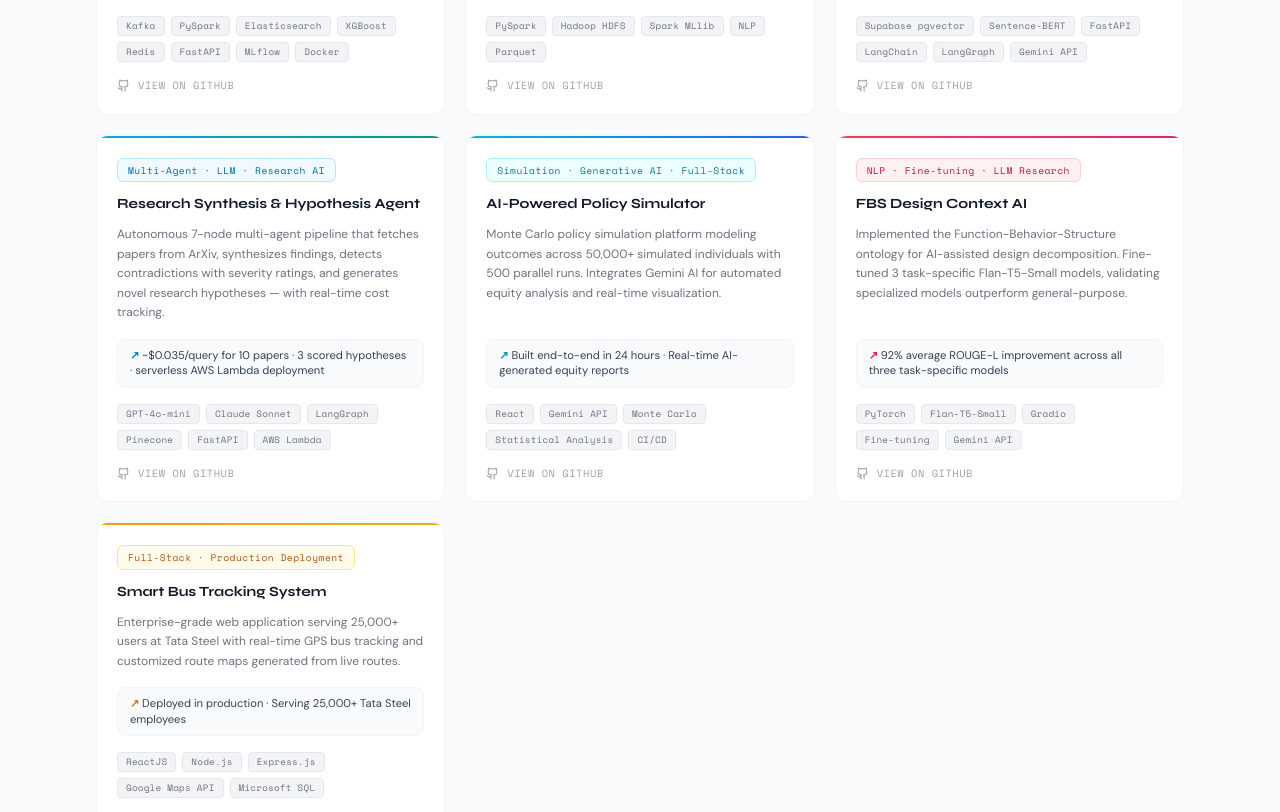
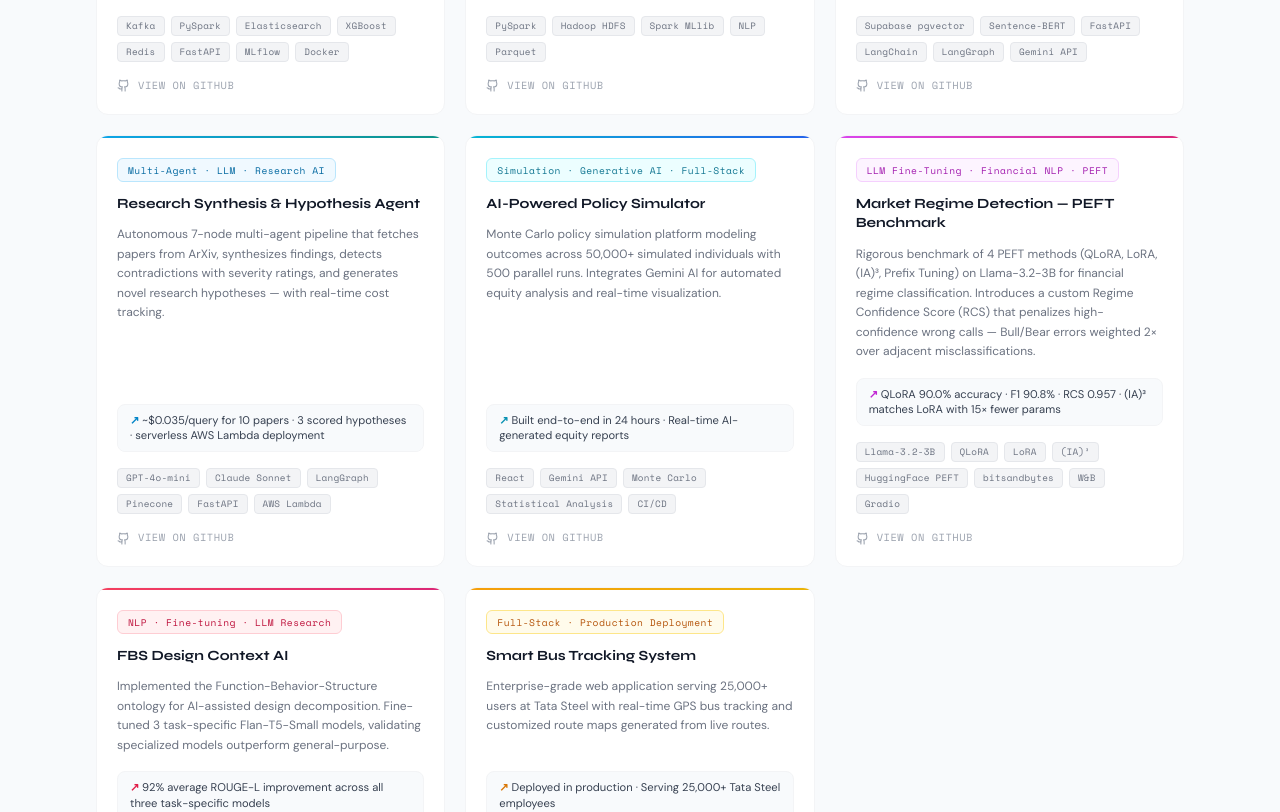
Before and after one commit to swarat17/swarat17.github.io, a Next.js app: page / in a window 1280 px wide. Shown: the part 2640-3452 px from the top of the page. Built offline with nearby package versions, Linux system fonts and the light colour scheme.

Commit message:
new project added

```diff
--- a/src/components/Projects.js
+++ b/src/components/Projects.js
@@ -110,6 +110,19 @@ const projects = [
     accentBar: 'from-cyan-500 to-blue-600',
     tag: 'bg-cyan-50 text-cyan-700 border-cyan-200 dark:bg-cyan-950/30 dark:text-cyan-300 dark:border-cyan-500/20',
     metric_accent: 'text-cyan-600 dark:text-cyan-400',
+  },
+  {
+    title: 'Market Regime Detection — PEFT Benchmark',
+    subtitle: 'LLM Fine-Tuning · Financial NLP · PEFT',
+    filter: 'NLP & LLMs',
+    description:
+      'Rigorous benchmark of 4 PEFT methods (QLoRA, LoRA, (IA)³, Prefix Tuning) on Llama-3.2-3B for financial regime classification. Introduces a custom Regime Confidence Score (RCS) that penalizes high-confidence wrong calls — Bull/Bear errors weighted 2× over adjacent misclassifications.',
+    metric: 'QLoRA 90.0% accuracy · F1 90.8% · RCS 0.957 · (IA)³ matches LoRA with 15× fewer params',
+    tech: ['Llama-3.2-3B', 'QLoRA', 'LoRA', '(IA)³', 'HuggingFace PEFT', 'bitsandbytes', 'W&B', 'Gradio'],
+    github: 'https://github.com/swarat17/market-regime-detection',
+    accentBar: 'from-fuchsia-500 to-pink-600',
+    tag: 'bg-fuchsia-50 text-fuchsia-700 border-fuchsia-200 dark:bg-fuchsia-950/30 dark:text-fuchsia-300 dark:border-fuchsia-500/20',
+    metric_accent: 'text-fuchsia-600 dark:text-fuchsia-400',
   },
   {
     title: 'FBS Design Context AI',
```
